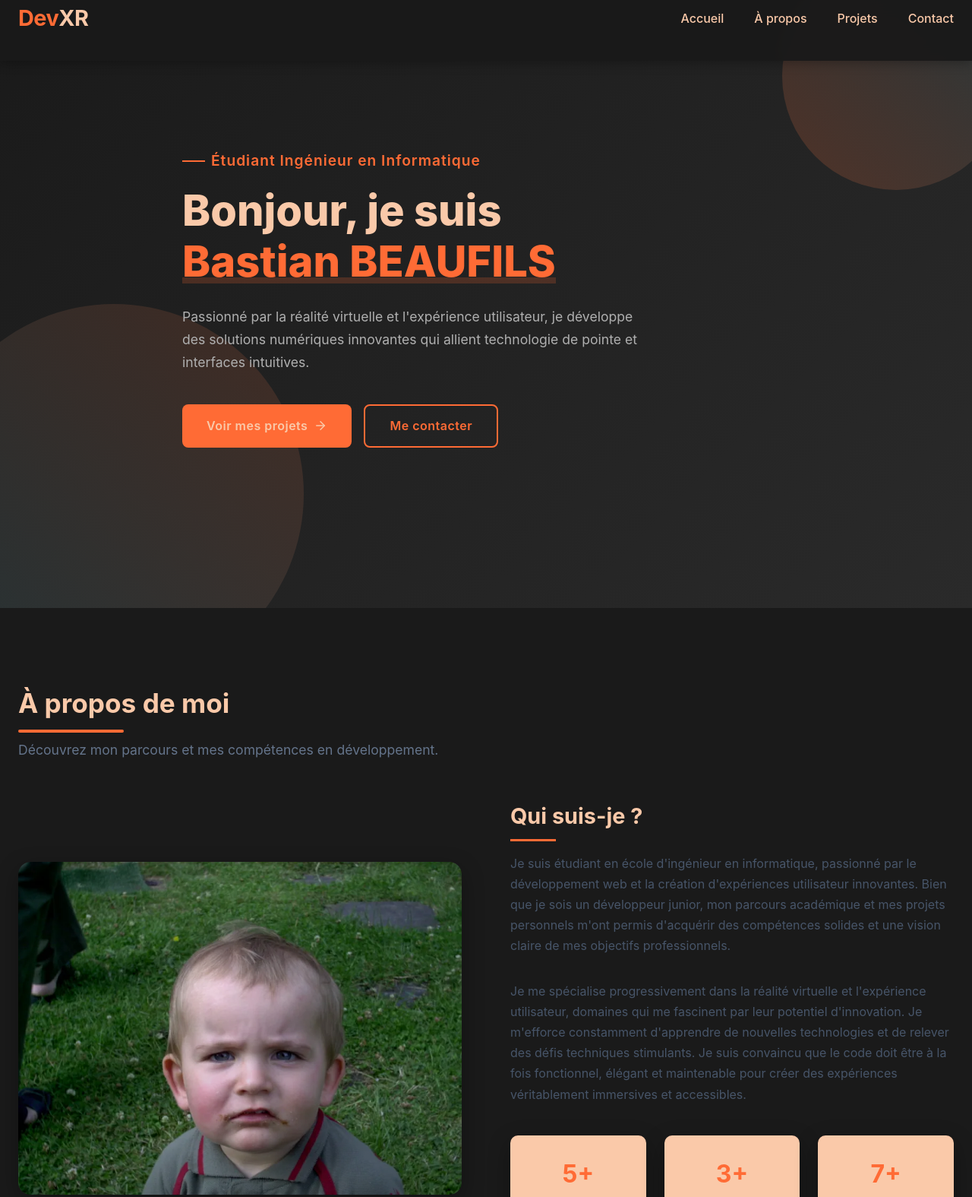
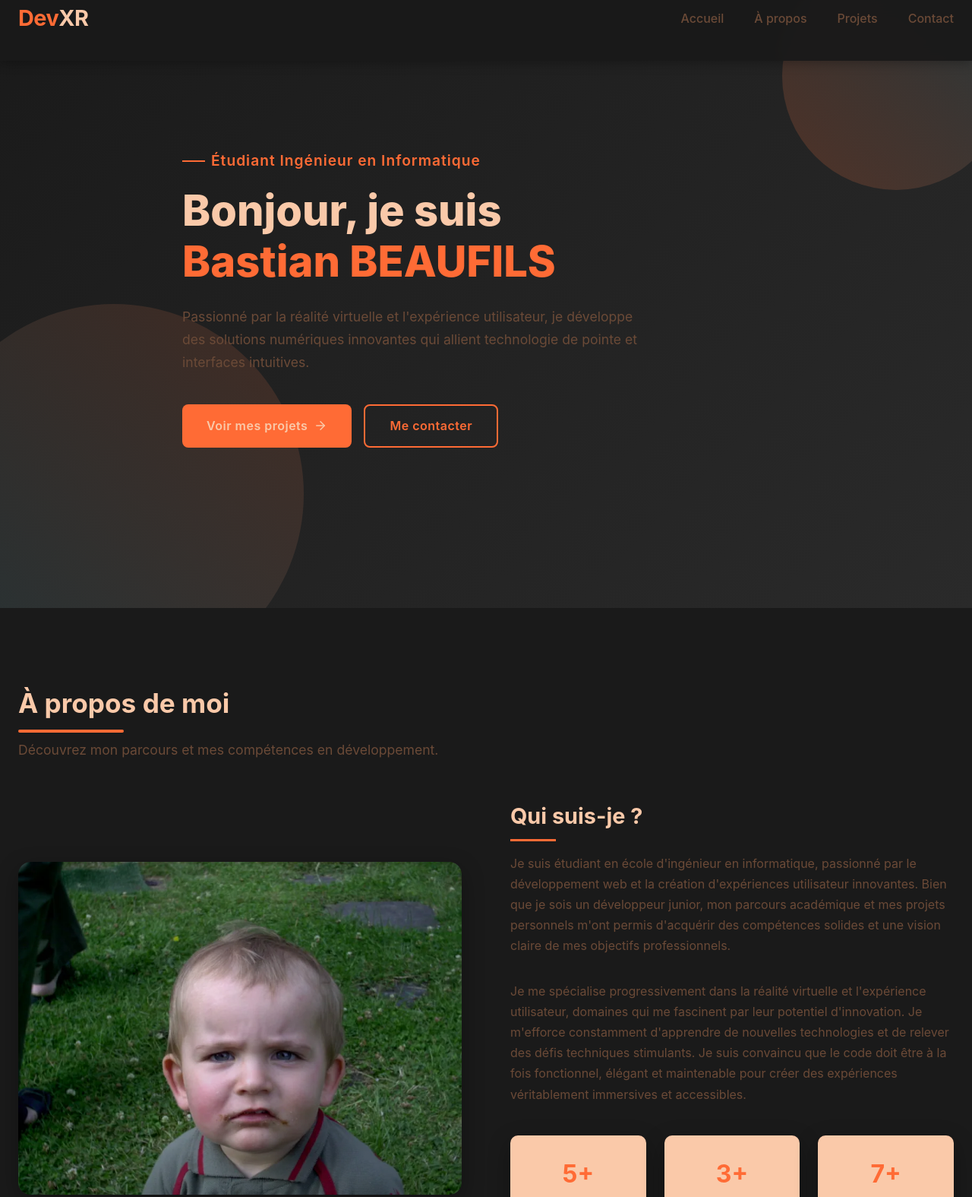
Before and after one commit to Binasta/portfoliov2, a plain HTML site: page index.html in a window 1280 px wide. Shown: the top 1575 px of the page at 76% size. Drawn offline with Linux system fonts and the light colour scheme.

Commit message:
Update style.css

```diff
--- a/style.css
+++ b/style.css
@@ -100,7 +100,7 @@ ul {
 
 .section-subtitle {
     font-size: 1.1rem;
-    color: #64748b;
+    color: #6b4a37;
     margin-bottom: 3rem;
     max-width: 700px;
 }
@@ -174,7 +174,7 @@ header.scrolled {
 .nav-link {
     font-weight: 500;
     position: relative;
-    color: var(--text-color);
+    color: #6b4a37;
 }
 
 .nav-link::after {
@@ -288,13 +288,12 @@ header.scrolled {
     left: 0;
     width: 100%;
     height: 8px;
-    background-color: rgba(255, 107, 53, 0.2);
     z-index: -1;
 }
 
 .hero-description {
     font-size: 1.1rem;
-    color: #b0b0b0; /* Texte légèrement estompé sur fond sombre */
+    color: #6b4a37; /* Texte légèrement estompé sur fond sombre */
     margin-bottom: 2.5rem;
     max-width: 600px;
 }
@@ -361,7 +360,7 @@ header.scrolled {
 
 .about-text {
     margin-bottom: 2rem;
-    color: #475569;
+    color: #6b4a37;
 }
 
 .stats {
@@ -408,7 +407,7 @@ header.scrolled {
 }
 
 .project-card {
-    background-color: white;
+    background-color: #fac9a9;
     border-radius: 1rem;
     overflow: hidden;
     box-shadow: var(--card-shadow);
@@ -457,7 +456,7 @@ header.scrolled {
 }
 
 .project-overlay-content {
-    color: white;
+    color: #fac9a9;
 }
 
 .project-overlay-title {
@@ -509,7 +508,7 @@ header.scrolled {
 
 .tag:hover {
     background-color: var(--primary-color);
-    color: white;
+    color: #fac9a9;
 }
 
 .project-links {
```
